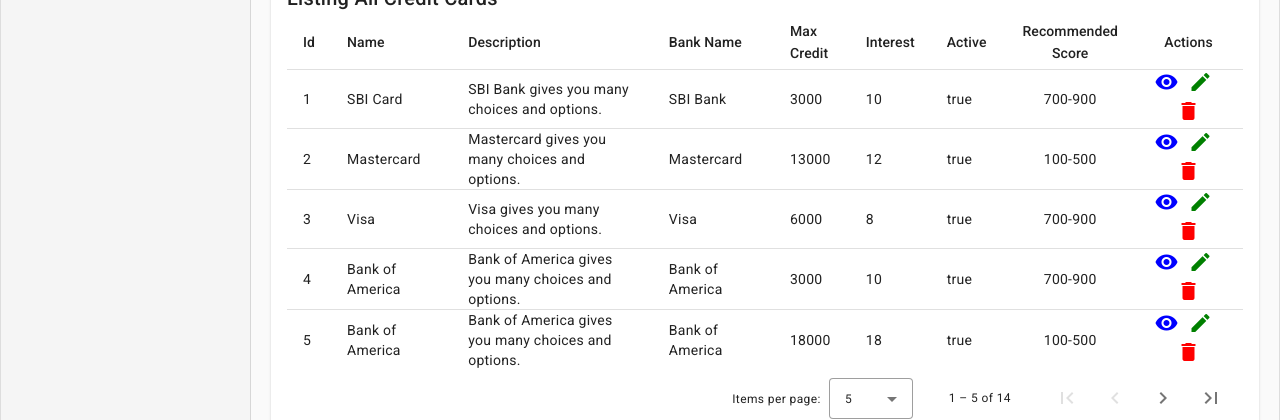
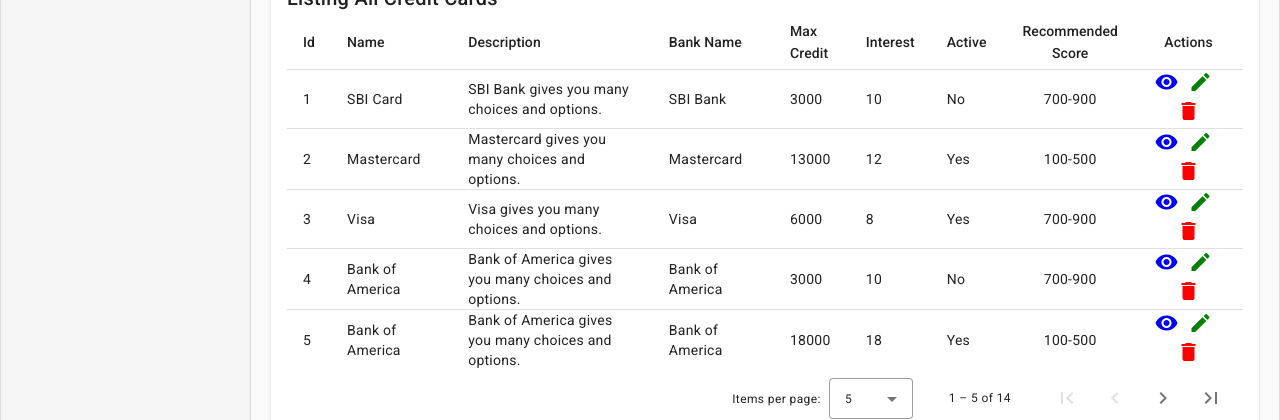
Before and after one commit to ashutosh2708/CreditCard-Admin-Portal, an Angular app: page /creditcards in a window 1280 px wide. Shown: the part 269-689 px from the top of the page. Built offline with nearby package versions, Linux system fonts and the light colour scheme; data requests are answered from the project's data file.

Commit message:
Checkbox functinality added

```diff
--- a/db.json
+++ b/db.json
@@ -7,7 +7,7 @@
       "bankName": "SBI Bank",
       "maxCredit": 3000,
       "interestRate": 10,
-      "active": true,
+      "active": false,
       "recommendedScore": "700-900",
       "annualFee": 4,
       "termsAndConditions": "Following are the terms and conditions",
@@ -49,7 +49,7 @@
       "bankName": "Bank of America",
       "maxCredit": "3000",
       "interestRate": 10,
-      "active": true,
+      "active": false,
       "recommendedScore": "700-900",
       "annualFee": 4,
       "termsAndConditions": "Following are the terms and conditions",
@@ -162,7 +162,7 @@
       "maxCredit": 3000,
       "interestRate": 10,
       "active": true,
-      "recommendedScore": "700-900",
+      "recommendedScore": "100-500",
       "annualFee": 4,
       "termsAndConditions": "Following are the terms and conditions",
       "createdDate": "2023-31-08",
--- a/src/app/creditcards/creditcards.component.html
+++ b/src/app/creditcards/creditcards.component.html
@@ -60,7 +60,9 @@
       </ng-container>
       <ng-container matColumnDef="active">
         <th mat-header-cell *matHeaderCellDef>Active</th>
-        <td mat-cell *matCellDef="let element">{{ element.active }}</td>
+        <td mat-cell *matCellDef="let element">
+          {{ element.active ? "Yes" : "No" }}
+        </td>
       </ng-container>
       <ng-container matColumnDef="recommendedScore">
         <th mat-header-cell *matHeaderCellDef>Recommended Score</th>
--- a/src/app/creditcards/edit/edit.component.scss
+++ b/src/app/creditcards/edit/edit.component.scss
@@ -7,3 +7,7 @@
   display: flex;
   gap: 20px;
 }
+
+mat-checkbox{
+  margin-bottom: 10px;
+}
```
